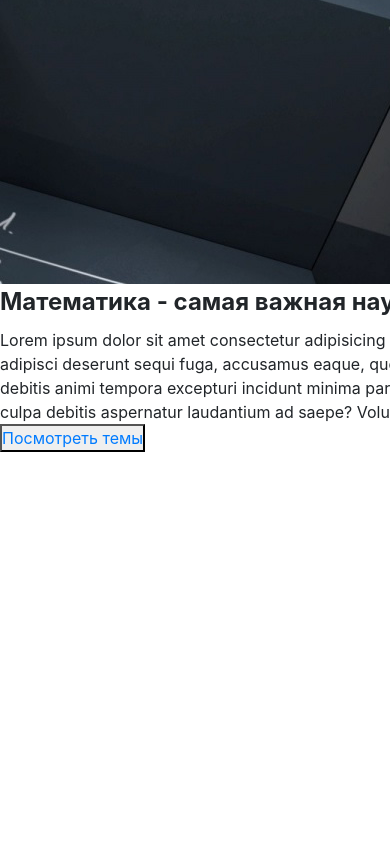
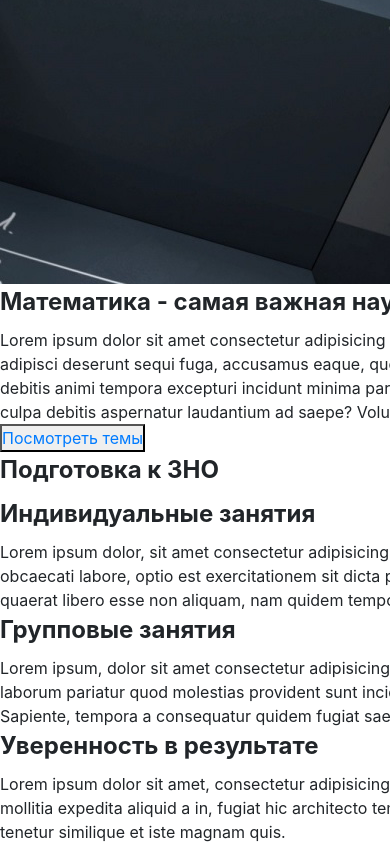
Before and after one commit to alex-94-k/numerica, a website: page src/index.html in a window 390 px wide. Shown: the part 1000-1844 px from the top of the page. Before the commit the page ends 1452 px from the top, so only its background shows below. Drawn offline with Linux system fonts and the light colour scheme; files whose address does not match are found by name.

Commit message:
thirdd day

```diff
--- a/src/index.html
+++ b/src/index.html
@@ -17,11 +17,6 @@
                     <img src="img/logo.png" alt="logo" class="header__image">
                 </div>
                 <div class="header__menu">
-                    <div class="header__burger">
-                        <span class="header__burger-line"></span>
-                        <span class="header__burger-line"></span>
-                        <span class="header__burger-line"></span>
-                    </div>
                     <nav class="header__nav">
                         <ul class="header__list">
                             <li class="header__item"><a href="#" class="header__link">List item</a></li>
@@ -62,6 +57,40 @@
         </div>
     </section>
 
+    <!-- ready -->
+
+    <section class="ready">
+        <div class="container">
+            <div class="ready__wrapper">
+                <h2 class="ready__header">Подготовка к ЗНО</h2>
+                <div class="ready__divider divider"></div>
+                <div class="ready__advantages">
+                    <div class="ready__advantage">
+                        <div class="ready__icon">
+
+                        </div>
+                        <h2 class="ready__title title">Индивидуальные занятия</h2>
+                        <div class="ready__text">Lorem ipsum dolor, sit amet consectetur adipisicing elit. Modi tenetur, debitis sed voluptas suscipit omnis eligendi deleniti, quia quas maxime obcaecati labore, optio est exercitationem sit dicta placeat repellat eius nesciunt? Corporis, repellat? Numquam, fuga similique. Dolor obcaecati, quaerat libero esse non aliquam, nam quidem tempore unde recusandae, consectetur quisquam.</div>
+                    </div>
+                    <div class="ready__advantage">
+                        <div class="ready__icon">
+
+                        </div>
+                        <h2 class="ready__title title">Групповые занятия</h2>
+                        <div class="ready__text">Lorem ipsum, dolor sit amet consectetur adipisicing elit. Temporibus qui illo aut delectus hic debitis molestiae laboriosam fuga labore eum laudantium laborum pariatur quod molestias provident sunt incidunt, voluptatum doloribus necessitatibus animi distinctio ullam aperiam recusandae eveniet! Sapiente, tempora a consequatur quidem fugiat saepe sed?</div>
+                    </div>
+                    <div class="ready__advantage">
+                        <div class="ready__icon">
+
+                        </div>
+                        <h2 class="ready__title title">Уверенность в результате</h2>
+                        <div class="ready__text">Lorem ipsum dolor sit amet, consectetur adipisicing elit. Assumenda vero quod facilis et repudiandae quasi laudantium velit eaque impedit? Quia mollitia expedita aliquid a in, fugiat hic architecto tempora sequi, accusantium suscipit iste dolores omnis eveniet culpa aliquam eum. Quibusdam a, tenetur similique et iste magnam quis.</div>
+                    </div>
+                </div>
+            </div>
+        </div>
+    </section>
+
     <script src="js/script.js"></script>
 </body>
 </html>
--- a/src/sass/blocks/_math.scss
+++ b/src/sass/blocks/_math.scss
@@ -1,6 +1,6 @@
 .math {
+    margin-top: 70px;
     min-height: 500px;
-    background-color: $second-color;
     &__wrapper {
         display: grid;
         grid-template-columns: minmax(auto, 340px) minmax(auto, 780px);
--- a/src/sass/blocks/_media.scss
+++ b/src/sass/blocks/_media.scss
@@ -11,11 +11,24 @@
             padding-bottom: 30px;
         }
    }
+   .ready {
+        padding-bottom: 25px;
+   }
 }
 
 @media (max-width: 768px) {
     .container {
         width: 750px;
+    }
+    .ready {
+        &__advantages {
+            padding-right: 15px;
+            padding-left: 15px;
+            display: grid;
+            grid-template-rows: repeat(2, 1fr);
+            grid-template-columns: repeat(2, 1fr);
+            row-gap: 15px;
+        }
     }
 }
 
@@ -24,33 +37,16 @@
         width: 100%;
     }
     .header {
-        &__nav {
+        &__menu {
             position: relative;
         }
+        &__nav {
+            position: absolute;
+            right: -100%;
+        }
         &__list {
-            position: fixed;
-            right: -120%;
             display: flex;
             flex-direction: column;
-        }
-        &__list.active {
-            right: 120%;
-        }
-        &__burger {
-            display: block;
-        }
-        &__burger.active {
-            &-line:nth-of-type(1) {
-                display: none;
-            }
-            &-line:nth-of-type(2) {
-                top: 50%;
-                transform: translate(-50%, 0%) rotate(45deg);
-            }
-            &-line:nth-of-type(3) {
-                top: 50%;
-                transform: translate(-50%, 0%) rotate(-45deg);
-            }
         }
     }
     .math {
@@ -81,6 +77,13 @@
             }
         }
     }
+    .ready {
+        &__advantages {
+            display: flex;
+            flex-direction: column;
+            justify-content: center;
+        }
+    }
 }
 
 @media (max-width: 320px) {
--- /dev/null
+++ b/src/sass/blocks/_ready.scss
@@ -0,0 +1,46 @@
+.ready {
+    margin-top: 70px;
+    min-height: 500px;
+    &__wrapper {
+        display: block;
+        margin: 0 auto;
+    }
+    &__header {
+        margin-top: 25px;
+        text-align: center;
+        font-size: 25px;
+    }
+    &__divider {
+        margin: 0 auto;
+        margin-top: 25px;
+    }
+    &__advantages {
+        margin-top: 60px;
+        display: grid;
+        grid-template-columns: repeat(3, 1fr);
+        grid-template-rows: 1fr;
+        column-gap: 20px;
+    }
+    &__advantage {
+        display: grid;
+        grid-template-columns: 1fr;
+        grid-template-rows: 25px 15px 1fr;
+        row-gap: 30px;
+        padding: 15px;
+        border-radius: 15px;
+        transition: all 0.6s;
+        &:hover {
+            box-shadow: 2.5px 2.5px 15px gray;
+        }
+    }
+    &__icon {
+        margin: 0 auto;
+        height: 50px;
+        width: 50px;
+        border-radius: 100%;
+        background-color: $average-color;
+    }
+    &__title {
+        text-align: center;
+    }
+}
--- a/src/sass/styles.scss
+++ b/src/sass/styles.scss
@@ -6,6 +6,10 @@
     margin: 0;
     padding: 0;
     border: 0;
+}
+
+body {
+    background-color: $second-color;
 }
 
 .container {
@@ -24,4 +28,5 @@
 @import 'blocks/title';
 @import 'blocks/btns';
 @import 'blocks/math';
+@import 'blocks/ready';
 @import 'blocks/media';
```
Also changed, not shown: src/sass/blocks/_header.scss (+0 -23 lines), dist/css/styles.min.css, dist/index.html.
